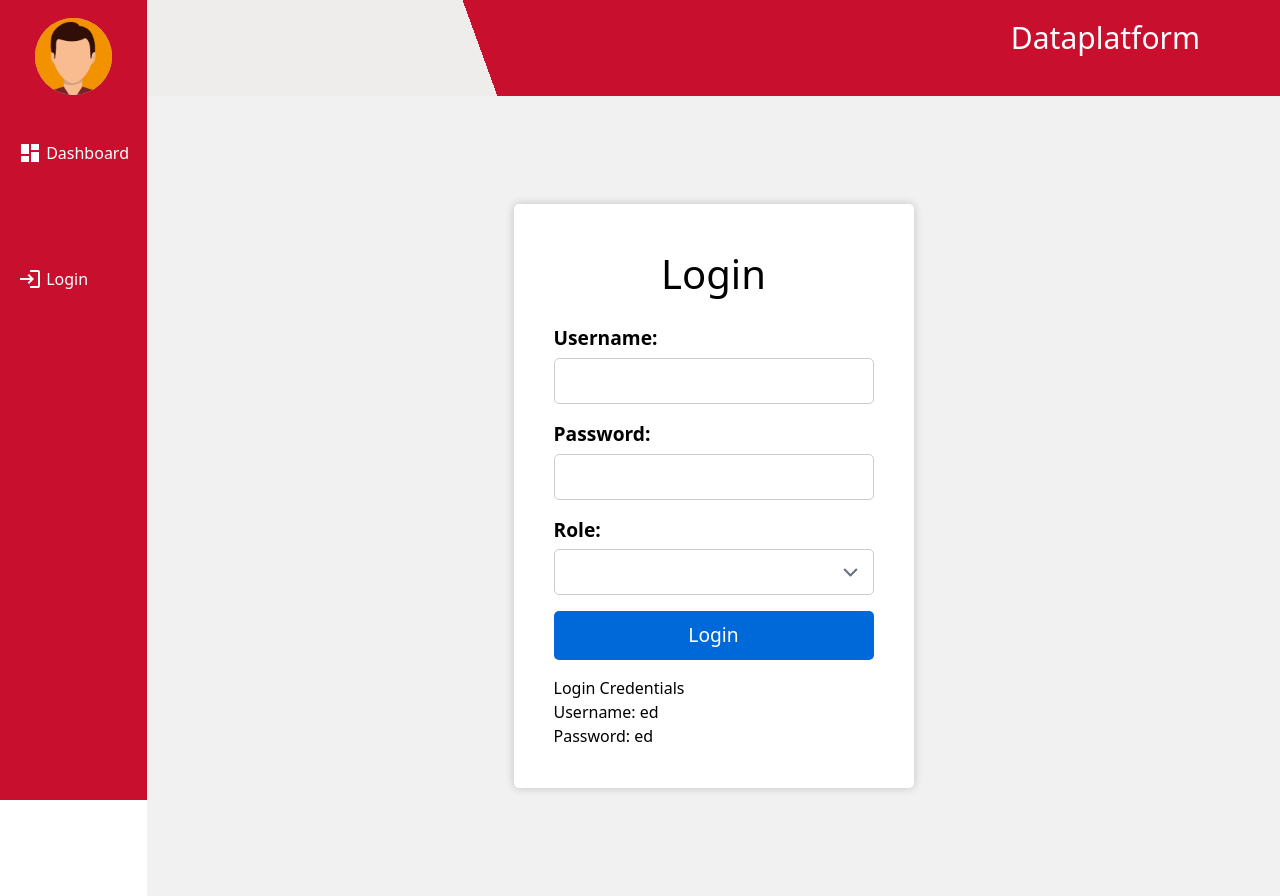
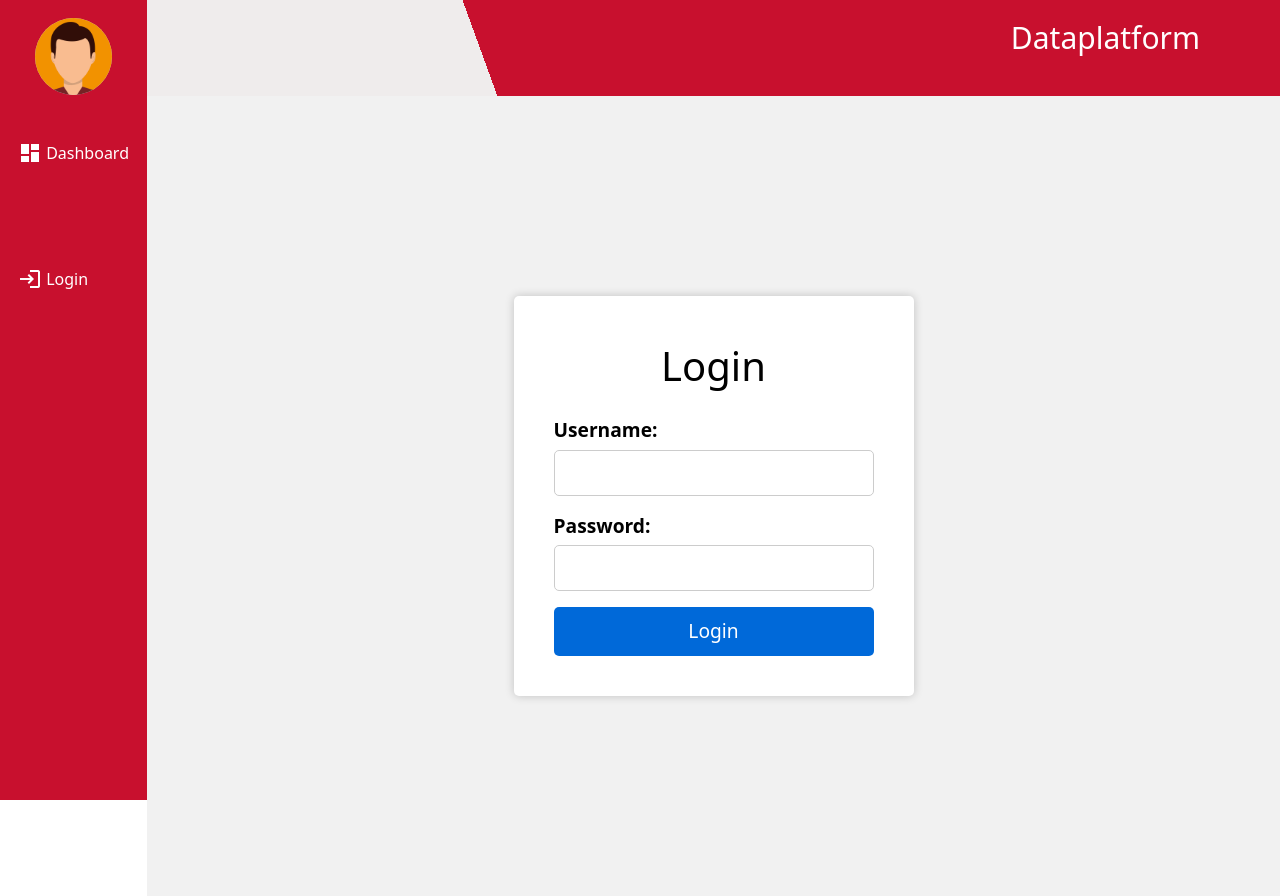
Before and after one commit to CIS-Spring-2023/project-cis_4339_project_18, a Vue app in the folder frontend/: page /login in a window 1280 px wide. Built offline with nearby package versions, Linux system fonts and the light colour scheme; no server answers.

Commit message:
Update login.vue
updated frontend login vue for backend changes

```diff
--- a/frontend/src/components/login.vue
+++ b/frontend/src/components/login.vue
@@ -1,26 +1,31 @@
 <script>
 import axios from 'axios'
 const apiURL = import.meta.env.VITE_ROOT_API
-import { useLoggedInUserStore } from "@/store/loggedInUser";
-
-//this code takes the username, password, role and stores it
+import { useLoggedInUserStore } from "@/store/loggedInUser"
+import useVuelidate from '@vuelidate/core'
+import { required } from '@vuelidate/validators'
+//this code takes and stores the username and password
 export default {
   data: () => {
     return {
       username: "",
       password: "",
-      role: "",
-    };
+    }
+  },
+  validations() {
+    return {
+      username: { required },
+      password: { required }
+    }
   },
   setup() {
     const store = useLoggedInUserStore()
     return {
-      // returns the store instances to loggedinuser
+      v$: useVuelidate({ $autoDirty: true }),
       store,
     }
   }
 };
-// code below creates the login page using html, then below is styled using css
 </script>
 <template>
   <main>
@@ -37,19 +42,7 @@ export default {
             <label for="password">Password:</label>
             <input type="password" id="password" v-model="password" class="form-control">
           </div>
-          <div class="form-group">
-            <label for="role">Role:</label>
-            <select id="role" v-model="role" class="form-control">
-              <option value="editor">Editor</option>
-              <option value="viewer">Viewer</option>
-            </select>
-          </div>
-          <button type="submit" class="btn btn-primary" v-on:click.prevent="store.login(username, password, role === 'editor' ? 'editor' : 'viewer')">Login</button>
-          <div class="message-box">
-            <p>Login Credentials</p>
-            <p>Username: ed</p>
-            <p>Password: ed</p>
-        </div>
+          <button type="submit" class="btn btn-primary" v-on:click.prevent="store.login(username, password)">Login</button>
         </form>
       </div>
     </div>
@@ -64,7 +57,6 @@ export default {
   height: 100vh;
   background-color: #f1f1f1;
 }
-
 .login-form {
   width: 400px;
   padding: 40px;
@@ -72,31 +64,26 @@ export default {
   border-radius: 5px;
   box-shadow: 0 0 10px rgba(0, 0, 0, 0.2);
 }
-
 h1 {
   margin-top: 0;
   margin-bottom: 20px;
   font-size: 2.5rem;
   text-align: center;
 }
-
 form {
   display: flex;
   flex-direction: column;
   gap: 1rem;
 }
-
 .form-group {
   display: flex;
   flex-direction: column;
 }
-
 label {
   font-size: 1.2rem;
   font-weight: bold;
   margin-bottom: 5px;
 }
-
 .form-control {
   padding: 10px;
   font-size: 1.2rem;
@@ -104,13 +91,11 @@ label {
   border-radius: 5px;
   transition: border-color 0.2s ease-in-out;
 }
-
 .form-control:focus {
   outline: none;
   border-color: #0069d9;
   box-shadow: 0 0 5px rgba(0, 105, 217, 0.5);
 }
-
 .btn {
   padding: 10px 20px;
   font-size: 1.2rem;
@@ -121,7 +106,6 @@ label {
   cursor: pointer;
   transition: background-color 0.2s ease-in-out;
 }
-
 .btn:hover {
   background-color: #0051a8;
 }
```
